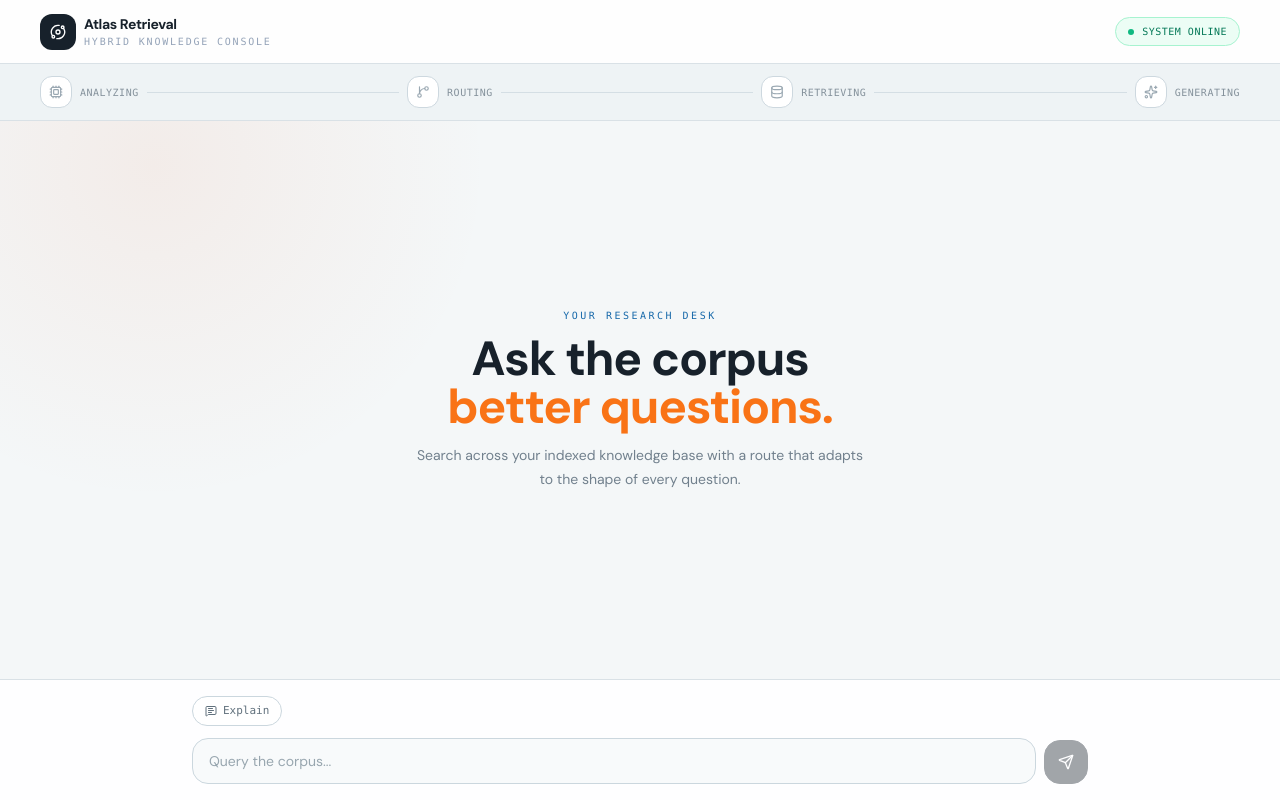
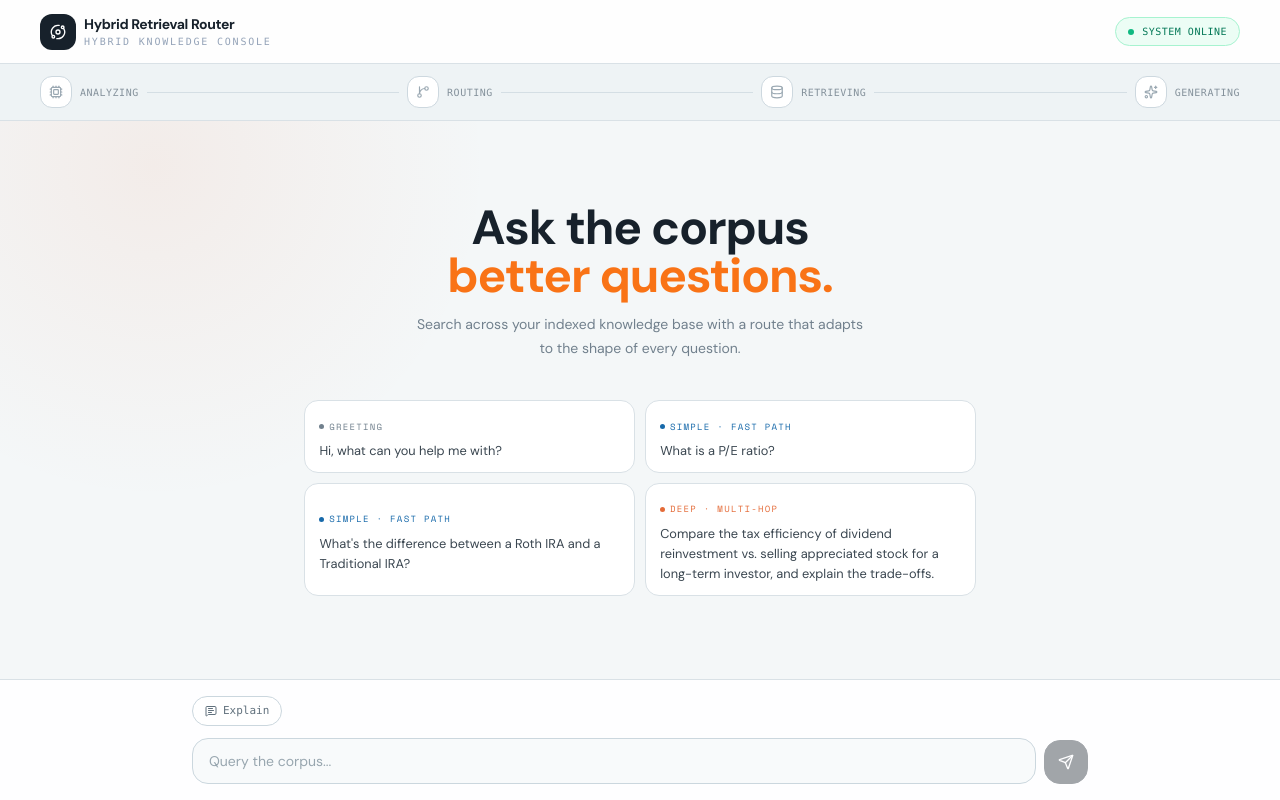
Before and after one commit to Sameer-khaliq/Hybrid-Retrieval-Router, a website: page ui/index.html in a window 1280 px wide. Drawn offline with nearby package versions, Linux system fonts and the light colour scheme; files that its build step writes are made by us from their sources.

Commit message:
feat: update title and add sample query cards for improved user interaction

```diff
--- a/ui/index.html
+++ b/ui/index.html
@@ -4,7 +4,7 @@
 <head>
   <meta charset="UTF-8">
   <meta name="viewport" content="width=device-width, initial-scale=1.0">
-  <title>Atlas | Hybrid Retrieval</title>
+  <title>Hybrid Retrieval Router</title>
   <!-- Tailwind CSS is compiled locally for production use. -->
   <link rel="stylesheet" href="./dist/tailwind.css">
   <!-- Lucide Icons via CDN -->
@@ -216,6 +216,72 @@
       background: #aab9c2;
     }
 
+    .sample-grid {
+      display: grid;
+      grid-template-columns: repeat(2, minmax(0, 1fr));
+      gap: .6rem;
+    }
+
+    @media (max-width: 640px) {
+      .sample-grid {
+        grid-template-columns: 1fr;
+      }
+    }
+
+    .sample-card {
+      background: white;
+      border: 1px solid var(--line);
+      color: var(--ink);
+      text-align: left;
+      border-radius: 14px;
+      padding: .7rem .9rem;
+      transition: border-color .15s ease, box-shadow .15s ease, transform .15s ease;
+      cursor: pointer;
+    }
+
+    .sample-card:hover {
+      border-color: var(--blue);
+      box-shadow: 0 8px 20px rgba(23, 105, 170, .1);
+      transform: translateY(-1px);
+    }
+
+    .sample-tag {
+      display: inline-flex;
+      align-items: center;
+      gap: .3rem;
+      font-family: 'Space Mono', monospace;
+      font-size: 9px;
+      letter-spacing: .14em;
+      text-transform: uppercase;
+      color: var(--muted);
+    }
+
+    .sample-tag.tag-greeting {
+      color: #71808d;
+    }
+
+    .sample-tag.tag-simple {
+      color: var(--blue);
+    }
+
+    .sample-tag.tag-deep {
+      color: var(--orange);
+    }
+
+    .sample-tag .dot {
+      width: 5px;
+      height: 5px;
+      border-radius: 999px;
+      background: currentColor;
+    }
+
+    .sample-text {
+      margin-top: .3rem;
+      font-size: .8rem;
+      line-height: 1.25rem;
+      color: #3a4650;
+    }
+
     .cursor-blink {
       display: inline-block;
       width: 6px;
@@ -281,7 +347,7 @@
       <span class="brand-mark flex h-9 w-9 items-center justify-center rounded-xl"><i data-lucide="orbit"
           class="h-4 w-4"></i></span>
       <div>
-        <div class="text-sm font-bold tracking-tight">Atlas Retrieval</div>
+        <div class="text-sm font-bold tracking-tight">Hybrid Retrieval Router</div>
         <div class="font-mono text-[10px] uppercase tracking-[.18em] text-slate-400">hybrid knowledge console</div>
       </div>
     </div>
@@ -332,13 +398,34 @@
   </div>
 
   <!-- Messages Scroll Area -->
-  <main id="chatContainer" class="workspace flex-1 overflow-y-auto px-5 py-10 md:px-10 select-text">
-    <div id="emptyState" class="flex min-h-full flex-col items-center justify-center gap-3 py-4 text-center">
-      <div class="empty-kicker font-mono text-[10px] uppercase tracking-[.25em]">Your research desk</div>
+  <main id="chatContainer" class="workspace min-h-0 flex-1 overflow-y-auto px-5 py-8 md:px-10 select-text">
+    <div id="emptyState" class="flex h-full min-h-0 flex-col items-center justify-center gap-3 py-4 text-center">
       <div class="empty-title text-3xl font-bold tracking-tight md:text-5xl">Ask the corpus<br><span
           class="text-orange-500">better questions.</span></div>
       <div class="empty-copy max-w-md text-sm leading-6">Search across your indexed knowledge base with a route that
         adapts to the shape of every question.</div>
+
+      <div class="sample-grid mt-7 w-full max-w-2xl" id="sampleQueries">
+        <button type="button" class="sample-card" data-query="Hi, what can you help me with?">
+          <span class="sample-tag tag-greeting"><span class="dot"></span>Greeting</span>
+          <div class="sample-text">Hi, what can you help me with?</div>
+        </button>
+        <button type="button" class="sample-card" data-query="What is a P/E ratio?">
+          <span class="sample-tag tag-simple"><span class="dot"></span>Simple &middot; fast path</span>
+          <div class="sample-text">What is a P/E ratio?</div>
+        </button>
+        <button type="button" class="sample-card"
+          data-query="What's the difference between a Roth IRA and a Traditional IRA?">
+          <span class="sample-tag tag-simple"><span class="dot"></span>Simple &middot; fast path</span>
+          <div class="sample-text">What's the difference between a Roth IRA and a Traditional IRA?</div>
+        </button>
+        <button type="button" class="sample-card"
+          data-query="Compare the tax efficiency of dividend reinvestment versus selling appreciated stock for a long-term investor in a taxable account, and explain the trade-offs.">
+          <span class="sample-tag tag-deep"><span class="dot"></span>Deep &middot; multi-hop</span>
+          <div class="sample-text">Compare the tax efficiency of dividend reinvestment vs. selling appreciated stock for
+            a long-term investor, and explain the trade-offs.</div>
+        </button>
+      </div>
     </div>
     <div id="messagesList" class="mx-auto flex max-w-4xl flex-col gap-5 hidden">
       <!-- Chat bubbles will be inserted here -->
@@ -433,6 +520,17 @@
           activeChip = chipKey;
           btn.classList.add('active');
         }
+      });
+    });
+
+    // Sample query card click handlers (empty-state suggestions)
+    document.querySelectorAll('.sample-card').forEach(card => {
+      card.addEventListener('click', () => {
+        if (busy) return;
+        const q = card.getAttribute('data-query');
+        queryInput.value = q;
+        queryInput.dispatchEvent(new Event('input'));
+        handleSubmit();
       });
     });
 
@@ -601,7 +699,7 @@
           <i data-lucide="loader-2" class="h-3.5 w-3.5 animate-spin"></i>
           <span id="thinking-label-${assistantId}">Mulling...</span>
         </div>
-        <div class="answer-head mb-3 font-mono text-[10px] uppercase tracking-[.18em]">Atlas answer</div>
+        <div class="answer-head mb-3 font-mono text-[10px] uppercase tracking-[.18em]">Router answer</div>
         <div id="content-${assistantId}" class="content hidden"></div>
         <div class="mt-4 flex justify-end"><button id="copy-answer-${assistantId}" class="copy-button rounded-lg px-2 py-1.5" aria-label="Copy answer"><i data-lucide="copy" class="h-3.5 w-3.5"></i><span class="ml-1 font-mono text-[10px]">copy answer</span></button></div>
         <div id="sources-${assistantId}" class="mt-4 hidden flex-wrap gap-1.5 border-t pt-3 message-divider"></div>
```
